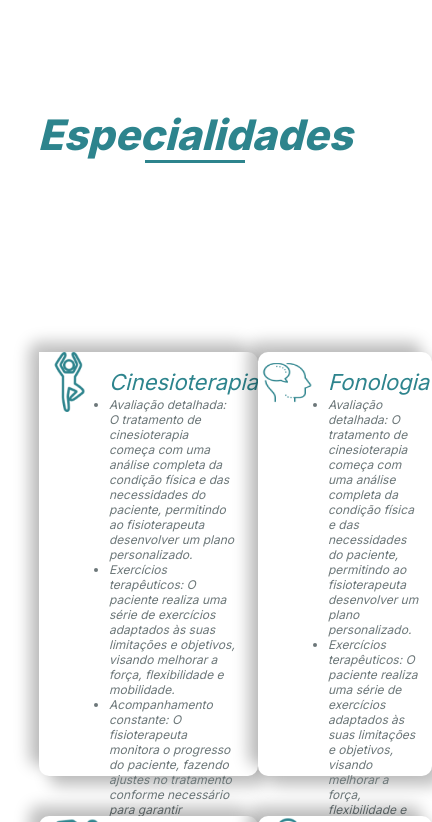
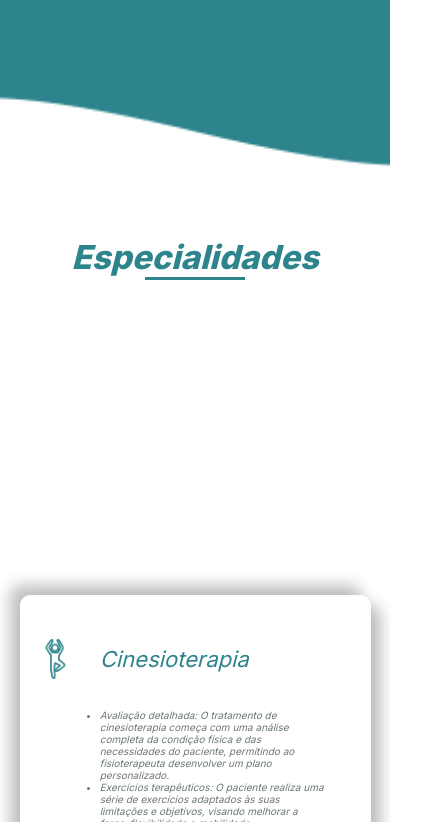
Before and after one commit to Danilim04/FisioCin, a React (Vite) app: page / in a window 390 px wide. Shown: the part 2942-3764 px from the top of the page, 432 px wide, since content can reach past the window. Built offline with nearby package versions, Linux system fonts and the light colour scheme.

Commit message:
cardResponsive-v1

```diff
--- a/src/components/Ourteam/style/Ourteam.css
+++ b/src/components/Ourteam/style/Ourteam.css
@@ -203,7 +203,7 @@ section.faixa {
     }
 
     section.faixa {
-        height: 230vh;
+        height: 250vh;
         margin: 0;
         background-image: url('../../../assets/image/rectangleMobile.png');
     }
--- a/src/components/Specialties/Style/cards.css
+++ b/src/components/Specialties/Style/cards.css
@@ -3,10 +3,10 @@
     background: #FFF;
     box-shadow: -10px -10px 15px 0px rgba(0, 0, 0, 0.25), 10px 10px 15px 0px rgba(0, 0, 0, 0.25);
     max-width: 485px;
-    width: 100%;
+    min-width: 245px;
     height: 424px;
-    margin: 20px 0;
     display: grid;
+    margin: auto;
     grid-template-columns: 0.2fr 0.8fr;
     grid-template-rows: 0.8fr 1.6fr;
     grid-auto-columns: 1fr;
@@ -20,8 +20,9 @@
 
 .card img {
     grid-area: Imagem-;
-    width: 70px;
-    height: 70px;
+    width: 60px;
+    height: 60px;
+    padding: 5px;
     margin: auto;
 }
 
@@ -39,16 +40,20 @@
     grid-area: Texto;
     color: #6C7779;
     font-family: Inter;
-    font-size: clamp(0.8rem, 1.0288rem + 1.0791vw, 1.2rem);
+    font-size: clamp(0.5rem, 1.0288rem + 1.0791vw, 1.2rem);
     font-style: italic;
     font-weight: 500;
     height: 100%;
     width: 80%;
     margin: 0 0 30px 10px;
 }
-@media (max-width:528px) {
+
+@media (max-width:768px) {
+    .card ul {
+        font-size: clamp(0.5rem, 1.0288rem + 1.0791vw, 1rem);
+    }
     .card img {
-        width: 60px;
-        height: 60px;
+        width: 50px;
+        height: 50px;
     }
 }
--- a/src/components/Specialties/Style/specialties.css
+++ b/src/components/Specialties/Style/specialties.css
@@ -1,8 +1,12 @@
-section.cards{
+section.cards {
     height: 150vh;
+    display: flex;
+    align-items: center;
+    justify-content: center;
 }
+
 .specialtiesTitle {
-    margin: 100px 0 0 0;
+    margin: 200px 0 0 0;
     height: 10vh;
     width: 100%;
     display: flex;
@@ -14,25 +18,34 @@ section.cards{
     color: #2D848D;
     text-align: center;
     font-family: Inter;
-    font-size: clamp(2.8rem, 1.3813rem + 1.7986vw, 4.8rem);
+    font-size: clamp(2.2rem, 1.3813rem + 1.7986vw, 4.8rem);
     font-style: italic;
     margin: 0 0 8px 0;
 }
 
 .containerCards {
     display: grid;
-    grid-template-columns: repeat(2, 0.5fr);
-    grid-template-rows: repeat(2, 0.5fr);
-    justify-items: center;
-    align-items: center;
-    height: 110vh;
+    grid-template-areas: "card card" "card card";
+    grid-gap: 30px;
+    height: 80vh;
     width: 80%;
     margin: 150px auto;
 }
 
-@media (max-width:768) {
+@media (max-width:570px) {
     .containerCards {
+        display: flex;
+        flex-direction: column;
+        justify-content: center;
+        align-items: center;
+        gap: 30px;
+        width: 90%;
+    }
+    section.cards {
         height: 250vh;
     }
-
+    .specialtiesTitle {
+        margin: 75px 0;
+        height: 5vh;
+    }
 }
```
